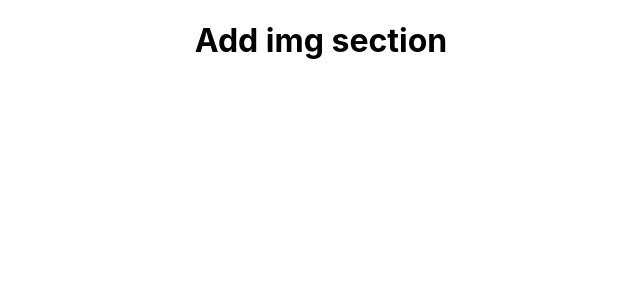
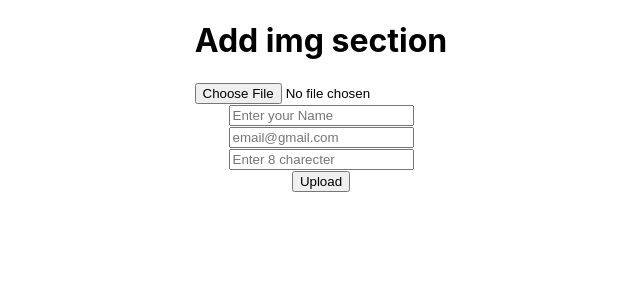
Before and after one commit to proloypaul/imgUploadProcess, a React (Create React App) app: page / in a window 1280 px wide. Shown: the top 300 px of the page, without its empty margins (319-959 px from the left). Built offline with nearby package versions, Linux system fonts and the light colour scheme.

Commit message:
from html

```diff
--- a/src/Component/AddImg/Addimg.js
+++ b/src/Component/AddImg/Addimg.js
@@ -4,7 +4,23 @@ const Addimg = () => {
     return (
         <div>
             <h1>Add img section</h1>
-
+            <from>
+                <div>
+                    <input type="file" name="img"/>
+                </div>
+                <div>
+                    <input type="text" name="name" placeholder="Enter your Name"/>
+                </div>
+                <div>
+                    <input type="email" name="email" placeholder="email@gmail.com"/>
+                </div>
+                <div>
+                    <input placeholder="Enter 8 charecter" type="password" name="password" />
+                </div>
+                <div>
+                    <button type="submit">Upload</button>
+                </div>
+            </from>
         </div>
     );
 };
```
